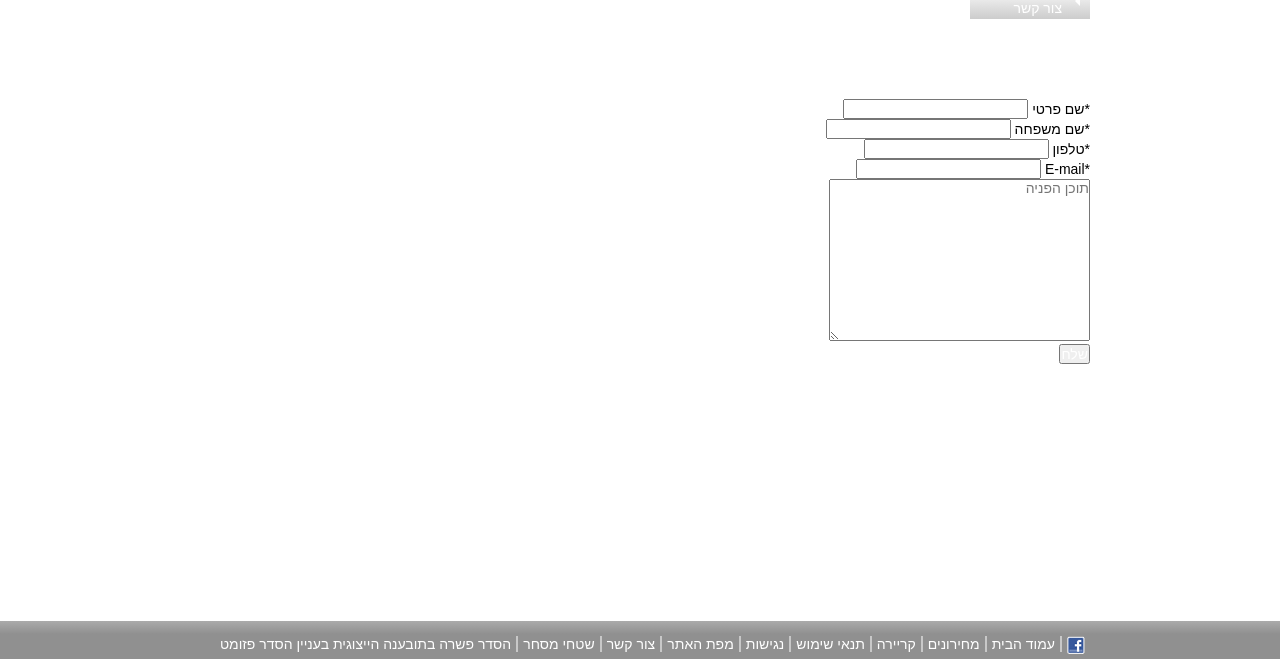
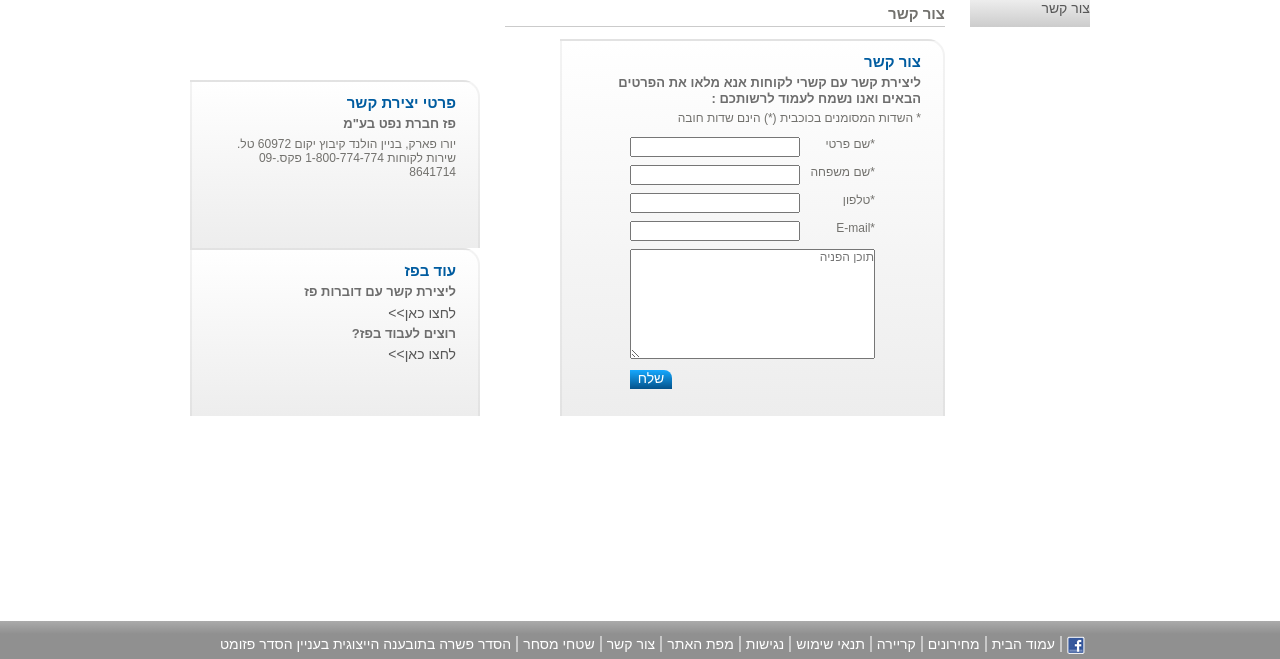
Before and after one commit to SaraiRoiz-Git/Mid-Exercise---Building-a-Vanilla-Website, a plain HTML site: page contact_us.html in a window 1280 px wide. Shown: the part 141-800 px from the top of the page. Drawn offline with Linux system fonts and the light colour scheme.

Commit message:
form page

```diff
--- a/contact_us.html
+++ b/contact_us.html
@@ -7,8 +7,7 @@
     <meta name="viewport" content="width=device-width, initial-scale=1.0">
     <title>Paz</title>
     <link rel="stylesheet" href="style.css">
-    <link href="https://fonts.googleapis.com/icon?family=Material+Icons"
-    rel="stylesheet">
+    <link href="https://fonts.googleapis.com/icon?family=Material+Icons" rel="stylesheet">
 </head>
 
 <body>
@@ -21,8 +20,7 @@
                     <div class="serch">
                         <input type="text" placeholder="רשום מילת חיפוש">
                     </div>
-
-                    <a href=""><img class="serch-icon" src="/images/search_button.png" alt=""></a>
+                    <a class="serch-icon" href=""><img src="/images/search_button.png" alt=""></a>
                 </form>
             </div>
             <img class="logo" src="/images/paz_logo.png" alt="">
@@ -90,64 +88,75 @@
             </ul>
         </nav>
     </div>
-    <div class="contact-us">
+    <main class="main all-contact-details">
         <div class="tab">
-            <span class="material-icons">
-                arrow_left
-                </span>
-            <a>צור קשר</a></div>
-        <div>עמוד הבית > צור קשר</div>
-        <h3>צור קשר</h3>
-        <form action="">
-            <h3>צור קשר</h3>
-            <h4>ליצירת קשר עם קשרי לקוחות אנא מלאו את הפרטים הבאים ואנו נשמח לעמוד לרשותכם :</h4>
-            <div>* השדות המסומנים בכוכבית (*) הינם שדות חובה</div>
-            <div>
-                <div>
+            <a>צור קשר</a>
+        </div>
+        <div class="contact-us-column">
+            <div class="header">
+                <div class="location"><a href="">עמוד הבית></a> צור קשר</div>
+                <h3 class="main-title">צור קשר</h3>
+            </div>
+            <div class="contact-form grad">
+                <div class="form-header">
+                    <h3 class="title">צור קשר</h3>
+                    <h4 class="subtitle">ליצירת קשר עם קשרי לקוחות אנא מלאו את הפרטים הבאים ואנו נשמח לעמוד לרשותכם
+                        :
+                    </h4>
+                    <div class="starred">* השדות המסומנים בכוכבית (*) הינם שדות חובה</div>
+                </div>
+
+                <form class="send-form" action="">
+
+                    <div class="input-elment">
                         <label for="name">*שם פרטי</label>
                         <input type="text" id="name" for="name" required>
                     </div>
-                <div>
+                    <div class="input-elment">
                         <label for="last-name">*שם משפחה </label>
                         <input type="text" id="last-name" for="last-name" required>
                     </div>
-                <div>
+                    <div class="input-elment">
                         <label for="phone">*טלפון</label>
                         <input type="text" id="phone" for="phone" required>
                     </div>
-                <div>
+                    <div class="input-elment">
                         <label for="email">*E-mail</label>
                         <input type="email" id="email" for="email" requird>
                     </div>
                     <div>
                         <textarea name="" id="" cols="30" rows="10" placeholder="תוכן הפניה"></textarea>
                     </div>
-                <div>
-                    <button type="button">שלח</button>
+                    <div class="btn-submit">שלח</div>
+
+                </form>
             </div>
         </div>
+        <div class="company-side">
+            <div class="company-contact grad form-header">
                 <div>
-                <div>
-                    <h3>פרטי יצירת קשר</h3>
-                    <div></div>
-                    <h4>פז חברת נפט בע"מ</h4>
-                    <p>יורו פארק, בניין הולנד
+                    <h3 class="title">פרטי יצירת קשר</h3>
+
+                    <h4 class="subtitle">פז חברת נפט בע"מ</h4>
+                    <p class="starred">יורו פארק, בניין הולנד
                         קיבוץ יקום 60972
                         טל. שירות לקוחות 1-800-774-774
                         פקס.09-8641714
                 </div>
-                <div>
-                    <h3>עוד בפז</h3>
-                    <div></div>
-                    <h4>ליצירת קשר עם דוברות פז</h4>
+            </div>
+            <div class="company-contact grad form-header">
+                <h3 class="title">עוד בפז</h3>
+                <h4 class="subtitle">ליצירת קשר עם דוברות פז</h4>
                 <a href="">לחצו כאן>></a>
-                    <h4>רוצים לעבוד בפז?</h4>
+                <h4 class="subtitle">רוצים לעבוד בפז?</h4>
                 <a href="">לחצו כאן>></a>
             </div>
-                </p>
         </div>
-        </form>
-    </div>
+
+
+    </main>
+
+
     <footer class="footer">
         <ul class="footer-elements row">
             <li class="footer-element"><img src="/images/fb_icon.png" alt=""></li>
--- a/style.css
+++ b/style.css
@@ -37,11 +37,9 @@ filter: progid:DXImageTransform.Microsoft.gradient( startColorstr='#909090', end
     left: 0;
     top: 20px;
 }
-
 .serch-bar{
     display: flex;
 }
-
 .serch-bar>.serch{
     width: 135px;
     height: 19px;
@@ -65,10 +63,6 @@ filter: progid:DXImageTransform.Microsoft.gradient( startColorstr='#909090', end
 
 }
 
-.serch-bar button{
-    border: none;
-}
-
 .logo{
    position: absolute;
    right: -8px;
@@ -86,15 +80,14 @@ filter: progid:DXImageTransform.Microsoft.gradient( startColorstr='#909090', end
     align-items: flex-end;
 }
 
-.nav-element:last-child{
-    padding-left: 15px;
-    border-left: 0;
+.nav-element>img{
+    padding-left: 17px;
 }
 .nav-element>a{
     padding:0 17px;
     font-size: 15px;
     font-weight: bold;
-    border-left:2px solid rgba(255,255,255,0.5) ;
+    border-right:2px solid rgba(255,255,255,0.5) ;
     margin-bottom: 18px;
 }
 
@@ -203,13 +196,16 @@ background-color: rgb(247,185,29);
 }
 .add{
     border: 2px solid rgb(140,140,140,0.1);
-    border-bottom: none;
-
-    background: linear-gradient(0deg, rgba(237,237,237,1) , rgba(255, 255, 255) 100%);
-    border-top-right-radius: 17px;
     width: 290px;
     height: 215px;
     margin-bottom: 72px;
+}
+
+.grad{
+    border: 2px solid rgb(140,140,140,0.1);
+    border-bottom: none;
+    background: linear-gradient(0deg, rgba(237,237,237,1) , rgba(255, 255, 255) 100%);
+    border-top-right-radius: 17px;
 }
 
 .add>h3 {
@@ -292,23 +288,127 @@ a:hover, dropdown-element:hover{
 }
 
 /***********************************************************************/
-
-.contact-us{
+.main{
     width: 900px;
     margin: auto;
-    color: #575757;
+}
+
+.all-contact-details{
+    display: flex;
+    justify-content: space-between;
+    align-items: flex-end;
 }
 
 .tab{
+    align-self: flex-start;
+    display: flex;
+    align-items: center;
     width: 120px;
-    height: 30px;
-    background: -moz-linear-gradient(top,  #fafafa 1%, #cccccc 100%); /* FF3.6-15 */
-    background: -webkit-linear-gradient(top,  #fafafa 1%,#cccccc 100%); /* Chrome10-25,Safari5.1-6 */
-    background: linear-gradient(to bottom,  #fafafa 1%,#cccccc 100%); /* W3C, IE10+, FF16+, Chrome26+, Opera12+, Safari7+ */
-    filter: progid:DXImageTransform.Microsoft.gradient( startColorstr='#fafafa', endColorstr='#cccccc',GradientType=0 ); /* IE6-9 */
+    height: 38px;
+    background: -moz-linear-gradient(top, #fafafa 1%, #cccccc 100%); /* FF3.6-15 */
+    background: -webkit-linear-gradient(top, #fafafa 1%,#cccccc 100%); /* Chrome10-25,Safari5.1-6 */
+    background: linear-gradient(to bottom, #fafafa 1%,#cccccc 100%); /* W3C, IE10+, FF16+, Chrome26+, Opera12+, Safari7+ */
+    filter: progid:DXImageTransform.Microsoft.gradient( startColorstr='#fafafa', endColorstr='#cccccc',GradientType=0 ); /*
+    IE6-9 */
 }
 
-.material-icons-outlined{
-    font-family: 'Tangerine', serif;
-        font-size: 48px;
+.tab>a, .company-contact>a{
+    color: #575757;
+
 }
+
+.page-location, .page-location>a{
+    color: #575757;
+    margin-bottom: 20px;
+}
+.contact-form{
+    width: 385px;
+}
+
+.main-title{
+    width: 440px;
+    font-size: 15px;
+    font-weight: bold;
+    border-bottom: 1px solid #cbcbcb;
+    margin-bottom: 12px;
+    padding-bottom: 4px;
+    color: #72716d;
+
+}
+.form-header{
+    padding: 12px 22px;
+}
+
+.title{
+    color: #005ca0;
+    font-weight: bold;
+    font-size: 15px;
+}
+
+.subtitle{
+    color: #6d6d6d;
+    font-size: 13px;
+    font-weight: bold;
+    line-height: 1.2;
+    margin: 5px 0;
+}
+
+.input-elment>label{
+    color: #72716d;
+    font-size: 12px;
+}
+
+input{
+    width: 170px;
+}
+
+textarea{
+    font-size: 12px;
+    width: 245px;
+    height: 110px;
+}
+
+.send-form{
+    margin: auto;
+    width: 245px;
+    display: flex;
+    flex-direction: column;
+}
+
+
+.starred{
+    color: #72716d;
+    font-size: 12px;
+}
+.input-elment{
+    display: flex;
+    justify-content: space-between;
+    margin-bottom:8px;
+
+}
+
+.btn-submit{
+    align-self: flex-end;
+    text-align: center;
+    width:42px;
+    height: 19px;
+    background: #15a8ff; /* Old browsers */
+    background: -moz-linear-gradient(top,  #15a8ff 0%, #04528a 100%); /* FF3.6-15 */
+    background: -webkit-linear-gradient(top,  #15a8ff 0%,#04528a 100%); /* Chrome10-25,Safari5.1-6 */
+    background: linear-gradient(to bottom,  #15a8ff 0%,#04528a 100%); /* W3C, IE10+, FF16+, Chrome26+, Opera12+, Safari7+ */
+    filter: progid:DXImageTransform.Microsoft.gradient( startColorstr='#15a8ff', endColorstr='#04528a',GradientType=0 ); /* IE6-9 */
+    border: none;
+    border-top-right-radius:8px ;
+    margin-top:8px ;
+    margin-bottom: 27px;
+}
+
+.company-side{
+    display: flex;
+    flex-direction: column;
+    justify-content: space-between;
+}
+.company-contact{
+    height: 168px;
+    width:290px ;
+}
```
Also changed, not shown: index.html (+1 -0 lines), temp.html (added, +88 -0 lines). Lines whose indentation alone changed are shown as unchanged.
